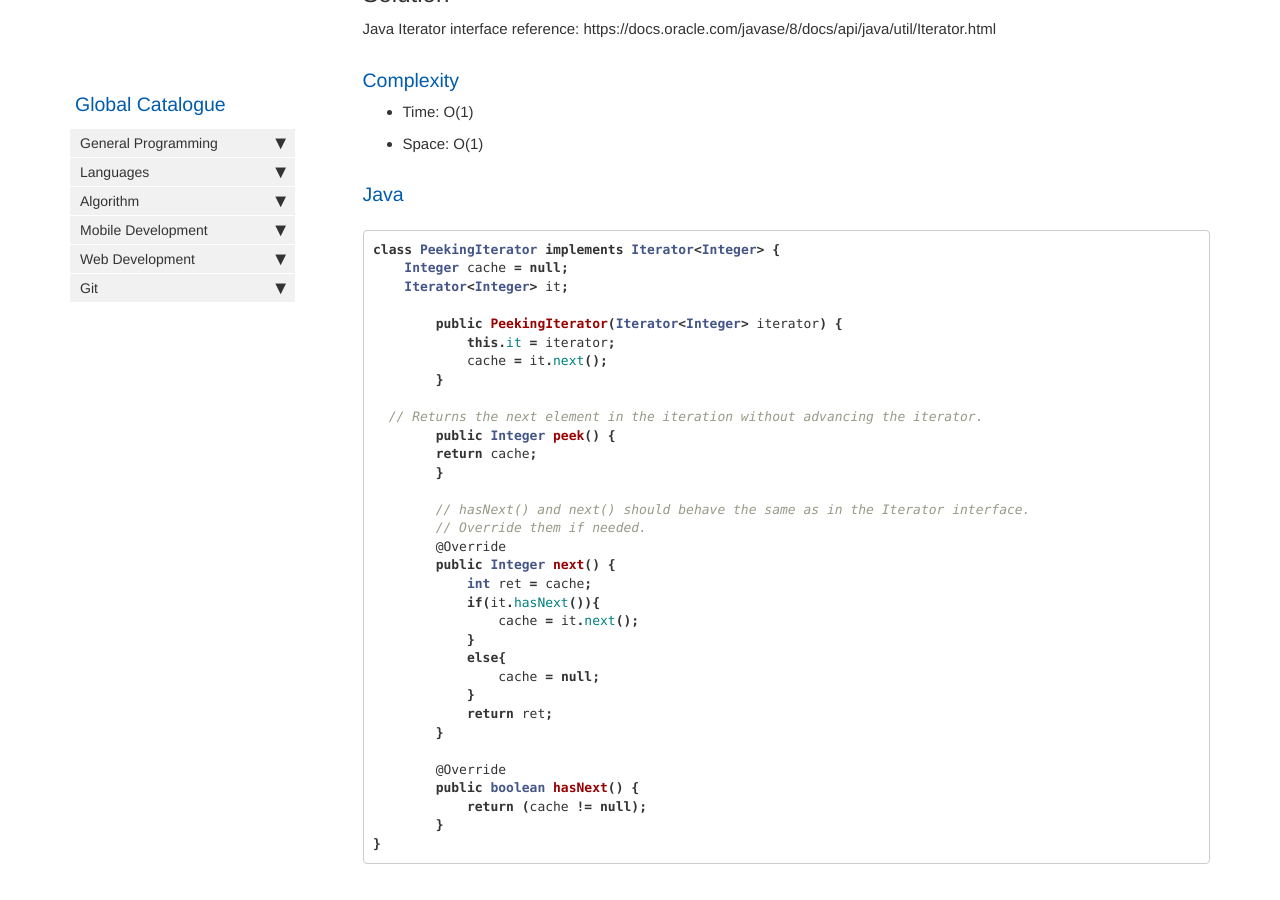
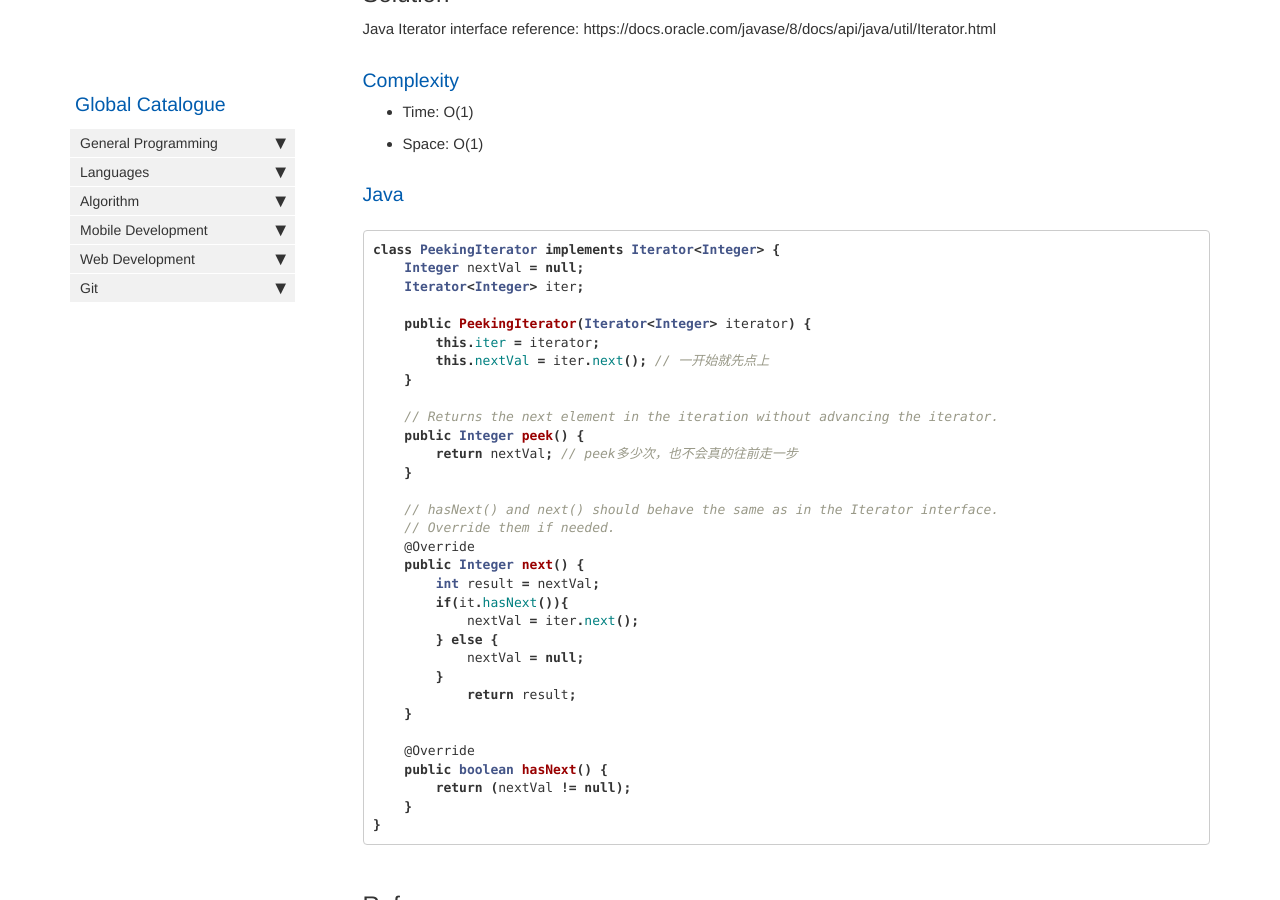
Before and after one commit to HungryOrc/hungryorc.github.io, a Jekyll site: the page built from pages/algorithm/algorithm_peeking_iterator.md, in a window 1280 px wide and 900 px high, scrolled down 640 px. Built offline with Jekyll 4.4.1, drawn with Linux system fonts in a browser that asks for light colours; nearby versions of some CDN libraries; comment, search, counter and statistics services are not loaded.

Commit message:
Update algorithm_peeking_iterator.md

````diff
--- a/pages/algorithm/algorithm_peeking_iterator.md
+++ b/pages/algorithm/algorithm_peeking_iterator.md
@@ -38,37 +38,36 @@ https://docs.oracle.com/javase/8/docs/api/java/util/Iterator.html
 ### Java
 ```java
 class PeekingIterator implements Iterator<Integer> {
-    Integer cache = null;
-    Iterator<Integer> it;
+    Integer nextVal = null;
+    Iterator<Integer> iter;
 
-	public PeekingIterator(Iterator<Integer> iterator) {
-	    this.it = iterator;
-	    cache = it.next();
+    public PeekingIterator(Iterator<Integer> iterator) {
+        this.iter = iterator;
+        this.nextVal = iter.next(); // 一开始就先点上
+    }
+
+    // Returns the next element in the iteration without advancing the iterator.
+    public Integer peek() {
+        return nextVal; // peek多少次，也不会真的往前走一步
+    }
+
+    // hasNext() and next() should behave the same as in the Iterator interface.
+    // Override them if needed.
+    @Override
+    public Integer next() {
+        int result = nextVal;
+        if(it.hasNext()){
+            nextVal = iter.next();
+	} else {
+            nextVal = null;
 	}
+	    return result;
+    }
 
-  // Returns the next element in the iteration without advancing the iterator.
-	public Integer peek() {
-        return cache;
-	}
-
-	// hasNext() and next() should behave the same as in the Iterator interface.
-	// Override them if needed.
-	@Override
-	public Integer next() {
-	    int ret = cache;
-	    if(it.hasNext()){
-	        cache = it.next();
-	    }
-	    else{
-	        cache = null;
-	    }
-	    return ret;
-	}
-
-	@Override
-	public boolean hasNext() {
-	    return (cache != null);
-	}
+    @Override
+    public boolean hasNext() {
+        return (nextVal != null);
+    }
 }
 ```
 
````
